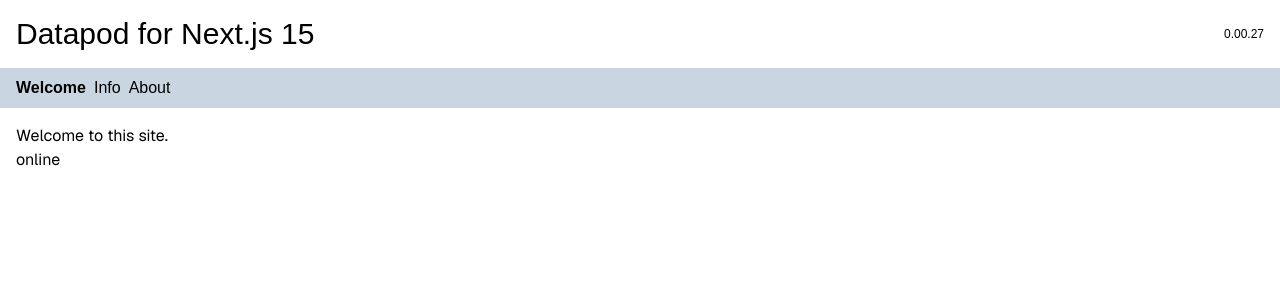
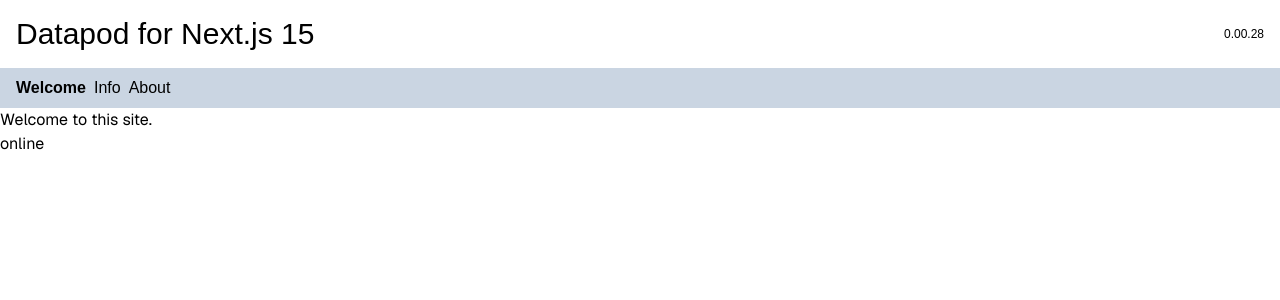
Before and after one commit to edwardtanguay/datapod-for-nextjs, a Next.js app: page / in a window 1280 px wide. Shown: the top 300 px of the page. Built offline with nearby package versions, Linux system fonts and the light colour scheme; no server answers.

Commit message:
28 padding

```diff
--- a/src/app/layout.tsx
+++ b/src/app/layout.tsx
@@ -29,7 +29,7 @@
         className={`${geistSans.variable} ${geistMono.variable} antialiased`}
       >
         <Header />
-        <div className="min-h-screen p-4 sm:p-4 font-[family-name:var(--font-geist-sans)]">
+        <div className="min-h-screen font-[family-name:var(--font-geist-sans)]">
           <main className="flex flex-col gap-4 sm:gap-8 row-start-2 sm:items-start">
             {children}
           </main>
--- a/src/config.ts
+++ b/src/config.ts
@@ -2,7 +2,7 @@
 import { SiteLocation } from "./types";
 
 export const version = (): string => {
-	return "0.00.27";
+	return "0.00.28";
 };
 
 export const siteLocation = (): SiteLocation => {
```
